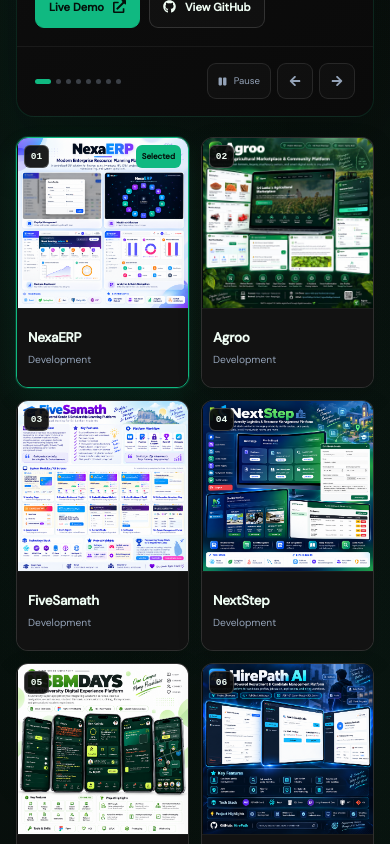
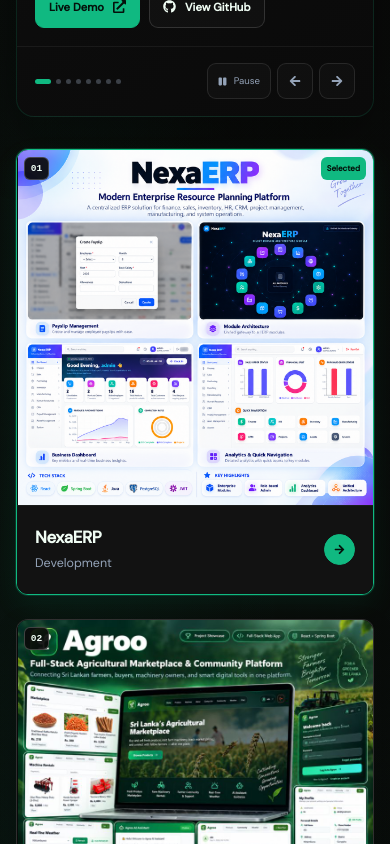
Before and after one commit to sudeesharavisara2-sys/My-Portfolio, a React (Create React App) app in the folder portfolio/client/: page / in a window 390 px wide. Shown: the part 5680-6524 px from the top of the page. Built offline with nearby package versions, Linux system fonts and the light colour scheme; no server answers.

Commit message:
Update projects UI

```diff
--- a/portfolio/client/src/styles/Projects.css
+++ b/portfolio/client/src/styles/Projects.css
@@ -1,9 +1,10 @@
 /* src/styles/Projects.css
-   Replace the entire file with this code.
-   Keep your current Projects.jsx unchanged.
+   Replace the entire file.
+   Keep your current Projects.jsx.
 
-   Save your 800 × 800 thumbnail images in public/projects,
-   using the filenames already assigned to project.thumbnail.
+   Desktop: 32px between columns, 40px between rows.
+   Tablet: 24px between columns, 32px between rows.
+   Mobile: one card per row, with a 24px gap.
 */
 
 /* SECTION */
@@ -662,14 +663,15 @@
   color: var(--green-hover, #34d399);
 }
 
-/* THUMBNAIL CARDS */
+/* THUMBNAIL GRID — INCREASED SPACING */
 
 .projects-section .project-selector {
   display: grid;
   grid-template-columns: repeat(4, minmax(0, 1fr));
   align-items: stretch;
-  gap: 18px;
-  margin-top: 26px;
+  column-gap: 32px;
+  row-gap: 40px;
+  margin-top: 48px;
 }
 
 .projects-section .project-selector-button {
@@ -713,11 +715,7 @@
     0 10px 28px rgba(16, 185, 129, 0.08);
 }
 
-/*
-   Square frames for 800 × 800 thumbnail images.
-   The complete image remains visible without stretching.
-   Sharpness depends on the quality of the original image.
-*/
+/* SQUARE THUMBNAILS */
 
 .projects-section .project-selector-thumbnail {
   position: relative;
@@ -957,7 +955,7 @@
   }
 }
 
-/* TABLET */
+/* SMALL DESKTOP */
 
 @media (max-width: 1100px) {
   .project-spotlight-slide {
@@ -966,7 +964,8 @@
   }
 
   .projects-section .project-selector {
-    gap: 14px;
+    column-gap: 24px;
+    row-gap: 32px;
   }
 
   .projects-section .project-selector-info {
@@ -978,6 +977,8 @@
     font-size: 0.9rem;
   }
 }
+
+/* TABLET */
 
 @media (max-width: 900px) {
   .projects-section {
@@ -1009,7 +1010,8 @@
 
   .projects-section .project-selector {
     grid-template-columns: repeat(2, minmax(0, 1fr));
-    gap: 16px;
+    column-gap: 24px;
+    row-gap: 32px;
   }
 
   .projects-section .project-selector-info {
@@ -1201,8 +1203,9 @@
   }
 
   .projects-section .project-selector {
-    gap: 12px;
-    margin-top: 20px;
+    grid-template-columns: minmax(0, 1fr);
+    gap: 24px;
+    margin-top: 32px;
   }
 
   .projects-section .project-selector-button {
@@ -1210,21 +1213,21 @@
   }
 
   .projects-section .project-selector-info {
-    min-height: 78px;
-    gap: 8px;
-    padding: 13px 11px;
+    min-height: 88px;
+    gap: 12px;
+    padding: 18px;
   }
 
   .projects-section .project-selector-name {
-    font-size: 0.84rem;
+    font-size: 1.05rem;
   }
 
   .projects-section .project-selector-caption {
-    font-size: 0.64rem;
+    font-size: 0.78rem;
   }
 
   .projects-section .project-selector-arrow {
-    display: none;
+    display: grid;
   }
 
   .projects-section .project-selector-number {
```
